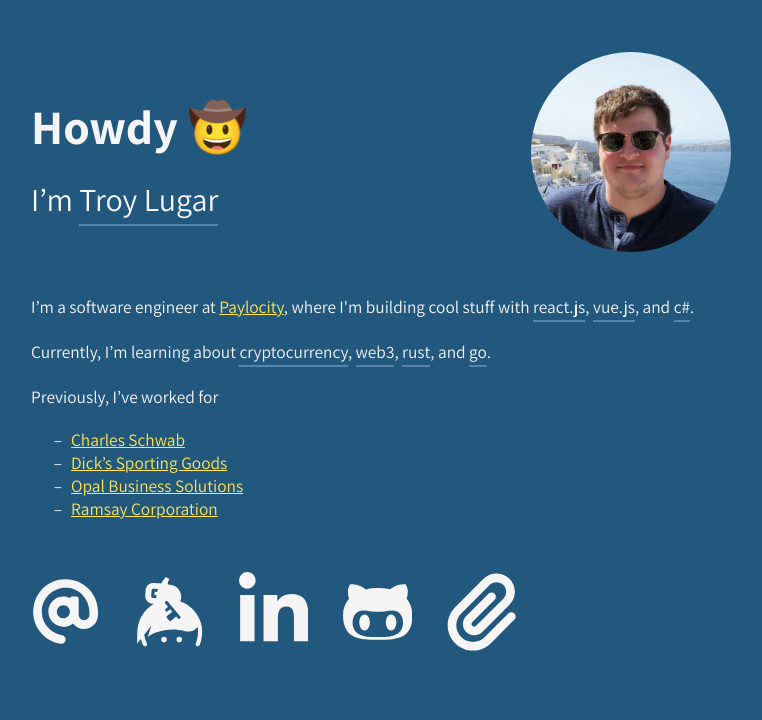
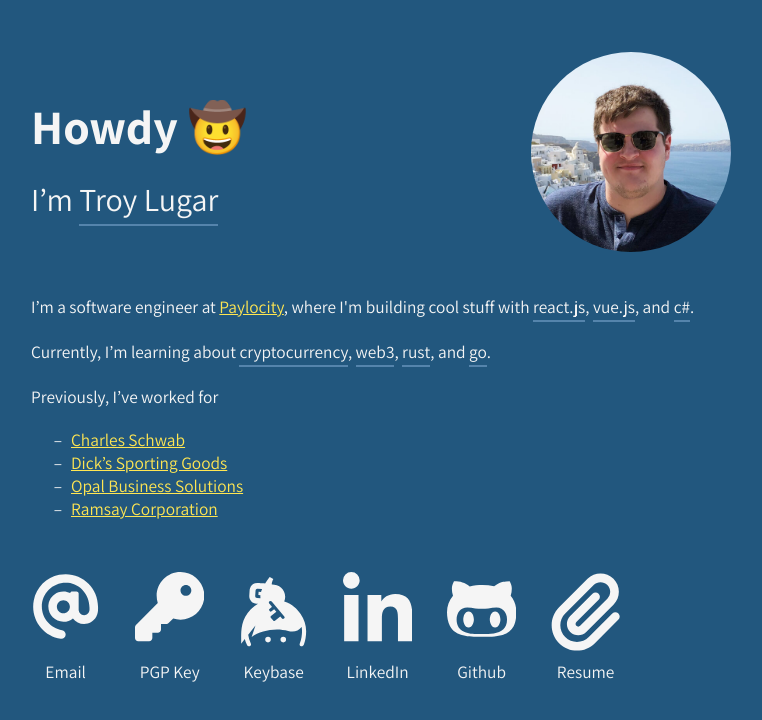
Before and after one commit to troylugar/troylugar.github.io, a plain HTML site: page index.html in a window 1280 px wide. Shown: the whole page, without its empty margins (259-1021 px from the left). Drawn offline with Linux system fonts and the light colour scheme.

Commit message:
added pgp key to landing

```diff
--- a/index.html
+++ b/index.html
@@ -54,14 +54,19 @@
       #socials {
         margin-top: 3em;
         display: flex;
-        align-items: center;
+        align-items: stretch;
         column-gap: 2em;
+        overflow-x: auto;
       }
-      #socials a {
+      #socials > a {
         color: inherit;
         text-decoration: none;
-        display: inline-block;
-        width: 4em;
+        display: flex;
+        flex-direction: column;
+        justify-content: space-between;
+        row-gap: 0.5em;
+        text-align: center;
+        min-width: 4em;
       }
       .em {
         padding-bottom: 0.1em;
@@ -124,6 +129,11 @@
           65.23 48.69 109.4 37.49C465.2 369.3 496 324.1 495.1 277.2V256.3C495.1 107.1 361.2-9.332
           207.8 20.73zM239.1 304.3c-26.47 0-48-21.56-48-48.05s21.53-48.05 48-48.05s48 21.56 48
           48.05S266.5 304.3 239.1 304.3z" fill="currentColor" /></svg>
+          <span>Email</span>
+        </a>
+        <a href="pgp.txt" target="_blank" aria-label="pgp key">
+          <svg xmlns="http://www.w3.org/2000/svg" viewBox="0 0 512 512"><!--! Font Awesome Pro 6.1.1 by @fontawesome - https://fontawesome.com License - https://fontawesome.com/license (Commercial License) Copyright 2022 Fonticons, Inc. --><path d="M282.3 343.7L248.1 376.1C244.5 381.5 238.4 384 232 384H192V424C192 437.3 181.3 448 168 448H128V488C128 501.3 117.3 512 104 512H24C10.75 512 0 501.3 0 488V408C0 401.6 2.529 395.5 7.029 391L168.3 229.7C162.9 212.8 160 194.7 160 176C160 78.8 238.8 0 336 0C433.2 0 512 78.8 512 176C512 273.2 433.2 352 336 352C317.3 352 299.2 349.1 282.3 343.7zM376 176C398.1 176 416 158.1 416 136C416 113.9 398.1 96 376 96C353.9 96 336 113.9 336 136C336 158.1 353.9 176 376 176z" fill="currentColor"/></svg>
+          <span>PGP Key</span>
         </a>
         <a href="https://keybase.io/troylugar" target="_blank" aria-label="keybase">
           <svg xmlns="http://www.w3.org/2000/svg" viewBox="0 0 448 512"><!--! Font Awesome Pro 6.1.1
@@ -146,6 +156,7 @@
 1.34-10.34l34.57-27.18-14.14-16.74-17.09 13.45a7.75 7.75 0 0 1-10.59-1s-3.72-4.42-3.8-4.53a7.38 7.38
 0 0 1 1.37-10.34L214 225.19s-18.51-22-18.6-22.14a9.56 9.56 0 0 1 1.74-13.42 10.38 10.38 0 0 1 14.3
 1.37l81.09 96.32a9.58 9.58 0 0 1-1.74 13.44zM187.44 419a18 18 0 1 0 18 18 18 18 0 0 0-18-18z" fill="currentColor"/></svg>
+            <span>Keybase</span>
         </a>
         <a href="https://linkedin.com/in/troylugar" target="_blank" aria-label="linkedin">
           <svg xmlns="http://www.w3.org/2000/svg" viewBox="0 0 448 512"><!--! Font Awesome Pro 6.1.1
@@ -155,6 +166,7 @@
           29.7-24.1 54.3-53.79 54.3zM447.9 448h-92.68V302.4c0-34.7-.7-79.2-48.29-79.2-48.29 0-55.69
           37.7-55.69 76.7V448h-92.78V148.9h89.08v40.8h1.3c12.4-23.5 42.69-48.3 87.88-48.3 94 0
         111.28 61.9 111.28 142.3V448z" fill="currentColor" /></svg>
+          <span>LinkedIn</span>
         </a>
         <a href="https://github.com/troylugar" target="_blank" aria-label="github">
           <svg xmlns="http://www.w3.org/2000/svg" viewBox="0 0 480 512"><!--!
@@ -170,6 +182,7 @@
     0-30.1-.9-45.1-3.2-18.7-2.6-37-6-56-6-46.8 0-73.5 38.7-73.5 82.6 0 87.8 80.4 101.3 150.4
   101.3h48.2c70.3 0 150.6-13.4 150.6-101.3zm-82.6-55.1c-25.8 0-36.7 34.2-36.7 55.1s10.9 55.1 36.7
   55.1 36.7-34.2 36.7-55.1-10.9-55.1-36.7-55.1z" fill="currentColor" /></svg>
+          <span>Github</span>
         </a>
         <a href="resume.pdf" target="_blank" aria-label="resume">
           <svg xmlns="http://www.w3.org/2000/svg" viewBox="0 0 448 512"><!--! Font Awesome Pro 6.1.1
@@ -183,6 +196,7 @@
       140.2C279.1 129.3 296.9 129.3 307.8 140.2C318.7 151.1 318.7 168.9 307.8 179.8L163.8
       323.8C157.1 330.5 157.1 341.5 163.8 348.2C170.5 354.9 181.5 354.9 188.2 348.2L364.2
     172.2C388.6 147.8 388.6 108.2 364.2 83.8V83.8z" fill="currentColor"/></svg>
+          <span>Resume</span>
         </a>
       </section>
     </main>
```
